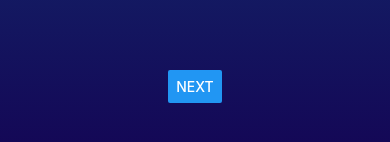
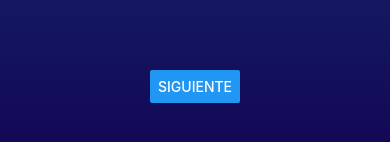
Before and after one commit to SantiagoGomez1/client-HenryBank, a React Native app: screen /RegisterA in a window 390 px wide. Shown: the part 642-784 px from the top of the page. Built offline with nearby package versions, Linux system fonts and the light colour scheme.

Commit message:
Fix All Bug Phone/PC

```diff
--- a/src/components/Home/Home.jsx
+++ b/src/components/Home/Home.jsx
@@ -8,11 +8,7 @@ import UserCardHome from "../UserCardHome/UserCardHome.jsx";
 const Home = () => {
   return (
     <View style={styles.container}>
-      <LinearGradient
-        // colors={["#0965C0","#285EB9","purple","#140152"]}
-        colors={["#126492", "#140152"]}
-        style={styles.background}
-      >
+      <LinearGradient colors={["#126492", "#140152"]} style={styles.background}>
         <Text>
           <UserCardHome />
         </Text>
--- a/src/components/RegisterA/RegisterA.jsx
+++ b/src/components/RegisterA/RegisterA.jsx
@@ -38,9 +38,11 @@ export default function RegisterA() {
             {}
           </TextInput>
         </View>
-        <Button onPress={() => goRegisterB()} style={styles.btn} title="Next">
-          Siguiente
-        </Button>
+        <Button
+          onPress={() => goRegisterB()}
+          style={styles.btn}
+          title="Siguiente"
+        ></Button>
       </LinearGradient>
     </View>
   );
--- a/src/components/UserCardHome/UserCardHome.jsx
+++ b/src/components/UserCardHome/UserCardHome.jsx
@@ -14,10 +14,7 @@ const UserCardHome = () => {
     <View style={styles.container}>
       <View style={{ flexDirection: "row" }}>
         <View>
-          <LinearGradient
-            colors={["#126492", "#140152"]}
-            style={styles.image}
-          >
+          <LinearGradient colors={["#126492", "#140152"]} style={styles.image}>
             <Image style={styles.image} source={{ uri: `${user.image}` }} />
           </LinearGradient>
         </View>
@@ -25,23 +22,10 @@ const UserCardHome = () => {
           <Text style={{ color: "white", fontWeight: "bold" }}>
             Bienvenido!
           </Text>
-          <Text style={{ color: "gray", fontWeight: "semiBold" }}>
-            {user.fullName}
-          </Text>
+          <Text style={{ color: "gray" }}>{user.fullName}</Text>
         </View>
       </View>
-      <View style={{ paddingLeft:175}}>
-        <Button
-          color="transparent"
-          title={
-            <MaterialCommunityIcons
-              name="ellipsis-vertical"
-              color={"white"}
-              size={20}
-            />
-          }
-        />
-      </View>
+      <View style={{ paddingLeft: 175 }}></View>
     </View>
   );
 };
```
